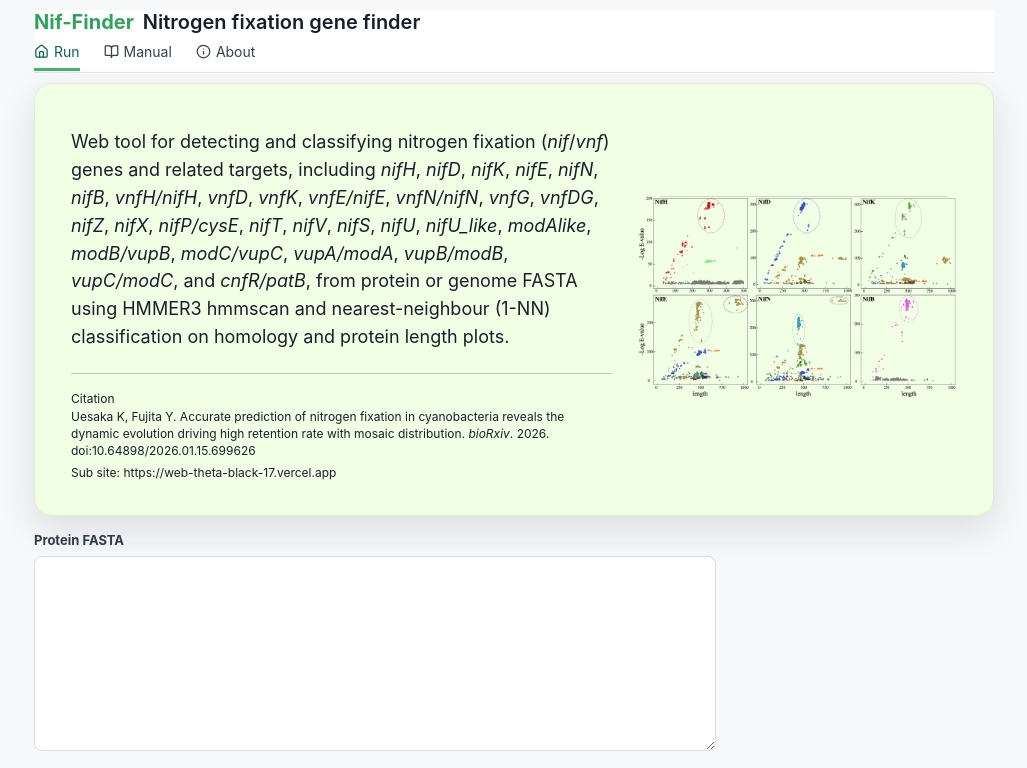
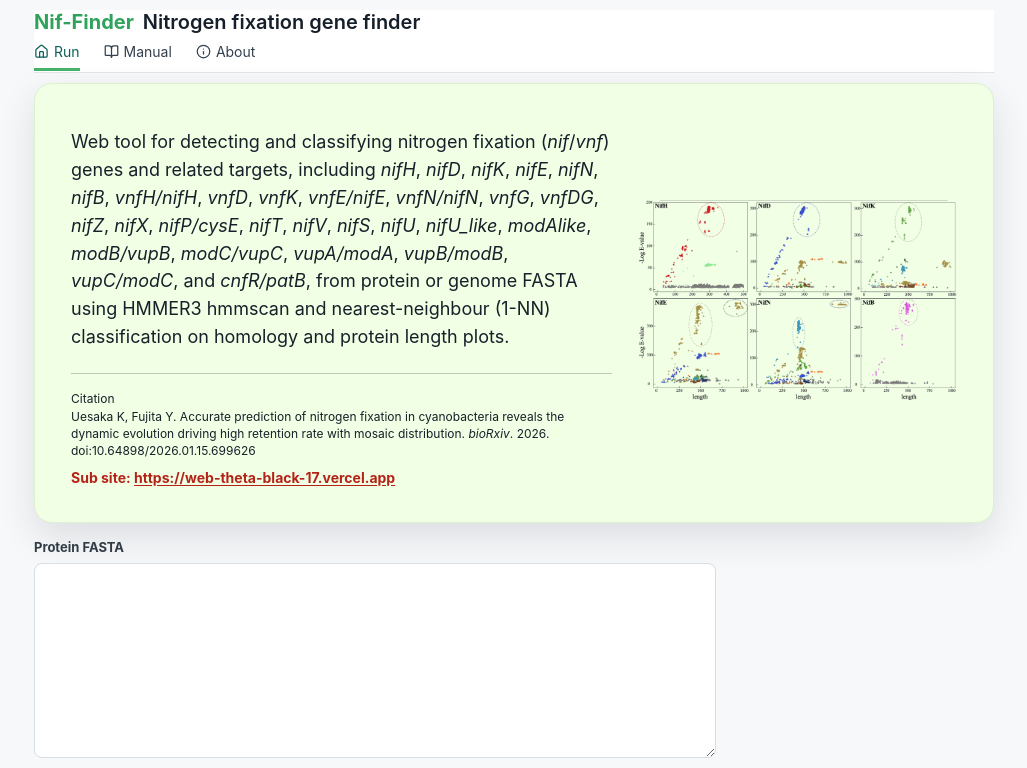
Before and after one commit to kazumaxneo/Nif_finder, a Next.js app in the folder web/: page / in a window 1280 px wide. Shown: the top 768 px of the page, without its empty margins (126-1153 px from the left). Built offline with nearby package versions, Linux system fonts and the light colour scheme.

Commit message:
Highlight sub site link

```diff
--- a/web/app/globals.css
+++ b/web/app/globals.css
@@ -136,6 +136,20 @@ textarea {
 
 .brand-citation a:hover {
   text-decoration: underline;
+}
+
+.brand-citation .brand-sub-site {
+  color: #b42318;
+  font-size: 14px;
+  font-weight: 650;
+  margin-top: 8px;
+}
+
+.brand-citation .brand-sub-site a {
+  color: #b42318;
+  font-weight: 650;
+  text-decoration: underline;
+  text-underline-offset: 2px;
 }
 
 .top-menu {
--- a/web/app/page.tsx
+++ b/web/app/page.tsx
@@ -675,7 +675,7 @@ export default function Home() {
                 </a>
               </p>
               {activeTab === "run" ? (
-                <p>
+                <p className="brand-sub-site">
                   Sub site:{" "}
                   <a href="https://web-theta-black-17.vercel.app" target="_blank" rel="noreferrer">
                     https://web-theta-black-17.vercel.app
```
